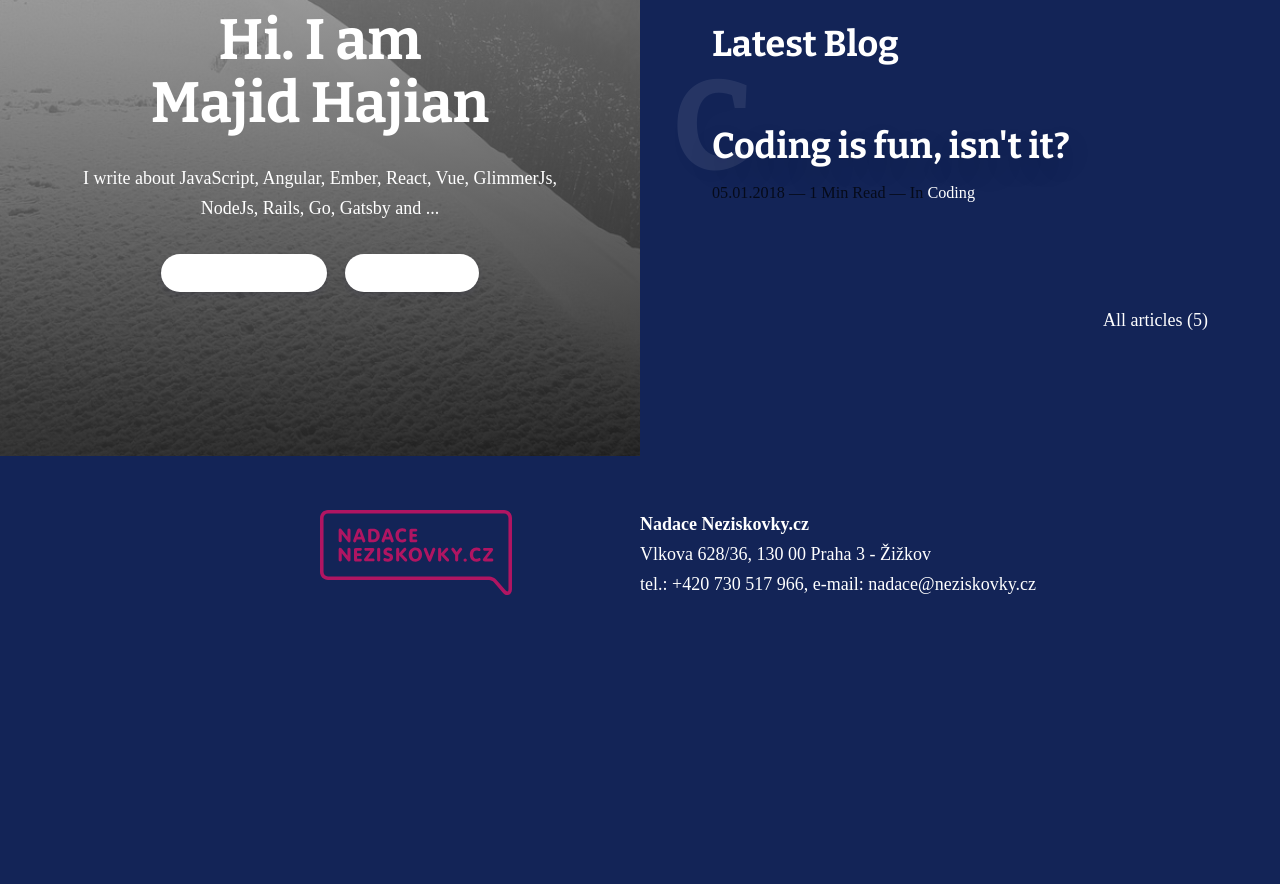
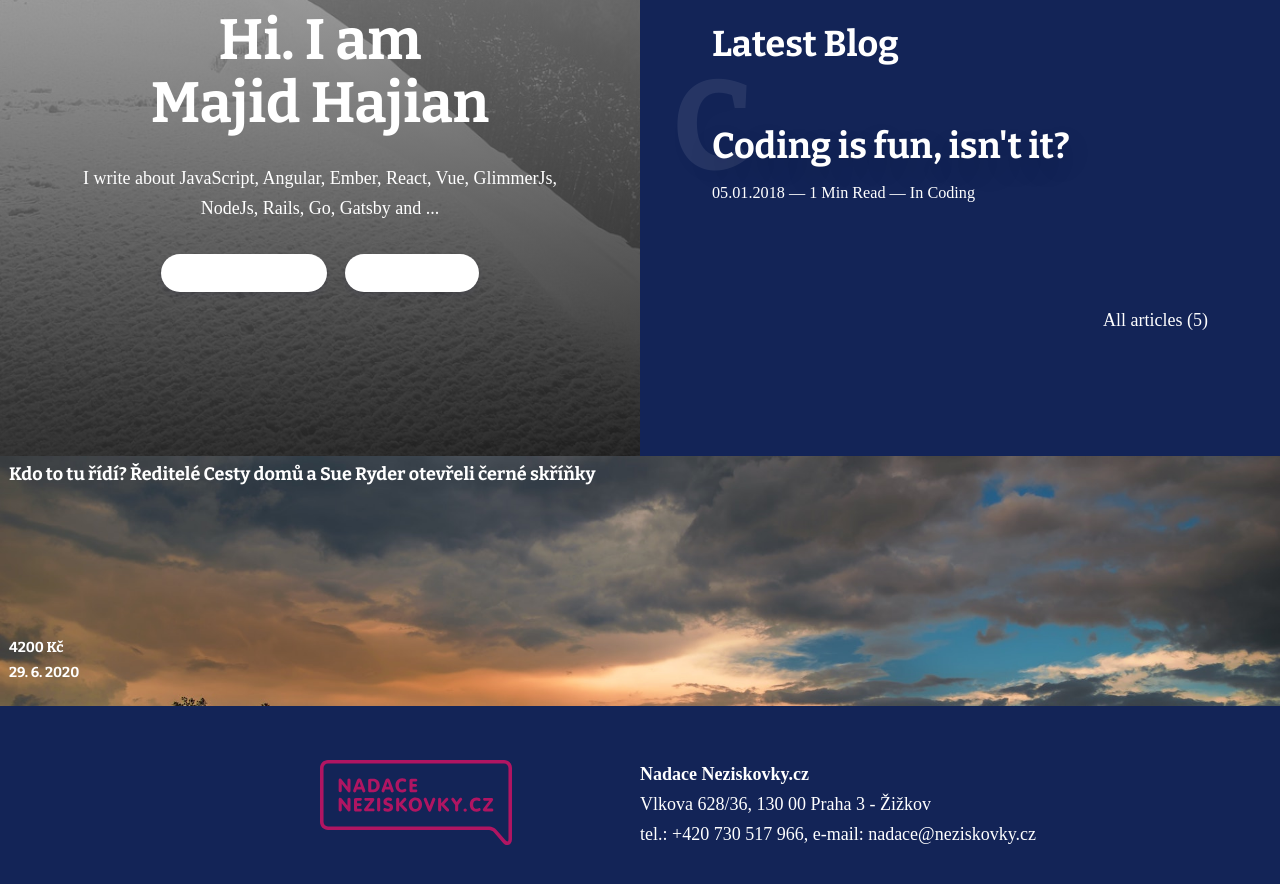
Before and after one commit to NikolaRusakov/nadace-neziskovky, a Gatsby site: page / in a window 1280 px wide. Shown: the part 344-1228 px from the top of the page. Before the commit the page ends 1028 px from the top, so only its background shows below. Built offline with nearby package versions, Linux system fonts and the light colour scheme; Gatsby itself is replaced by a stand-in of ours; some packages are replaced by stand-ins of ours; a web font is replaced by a local one.

Commit message:
feat(event-card): create event card

```diff
--- a/package.json
+++ b/package.json
@@ -89,6 +89,10 @@
     "typography": "^0.16.19"
   },
   "dependencies": {
+    "@fortawesome/fontawesome-svg-core": "^1.2.25",
+    "@fortawesome/free-regular-svg-icons": "^5.11.2",
+    "@fortawesome/free-solid-svg-icons": "^5.11.2",
+    "@fortawesome/react-fontawesome": "^0.1.7",
     "gatsby-plugin-google-tagmanager": "^2.1.17",
     "http-proxy-middleware": "^0.20.0"
   }
--- /dev/null
+++ b/src/components/EventCard.tsx
@@ -0,0 +1,41 @@
+import React from 'react';
+import styled from 'styled-components';
+
+const CardWithBg: any = styled.div`
+  background-image: url("${(props: any) => props.src}");
+  background-size: cover;
+  width: 100%;
+  height: 250px;
+  position: relative;
+  .title, .price, .date {
+    padding: 0.5rem;
+  };
+  .price {
+    position: absolute;
+    top: 70%;
+  }
+  .date {
+    padding: 0.5rem;
+    position: absolute;
+    top: 80%;
+  }
+`;
+
+interface EventCardProps {
+  title: string;
+  price: string;
+  date: Date;
+  imgSrc: string;
+}
+
+export const EventCard: any = (props: EventCardProps) => {
+  const { title, price, date, imgSrc } = props;
+
+  return (
+    <CardWithBg src={imgSrc}>
+      <h4 className="title">{title}</h4>
+      <h5 className="price">{price}</h5>
+      <h5 className="date">{date}</h5>
+    </CardWithBg>
+  );
+};
--- a/src/components/Layout.tsx
+++ b/src/components/Layout.tsx
@@ -29,7 +29,7 @@ const GlobalStyle = createGlobalStyle`
   }
   body {
     background: ${theme.colors.bg};
-    color: ${theme.colors.grey.default};
+    color: ${theme.colors.white};
     font-family: ${theme.fonts.main};
     @media ${media.phone} {
       font-size: 14px;
--- a/src/pages/index.tsx
+++ b/src/pages/index.tsx
@@ -9,6 +9,7 @@ import { media } from '../utils/media';
 import rgba from 'polished/lib/color/rgba';
 import darken from 'polished/lib/color/darken';
 import lighten from 'polished/lib/color/lighten';
+import { EventCard } from '../components/EventCard';
 
 const Homepage = styled.main`
   display: flex;
@@ -118,6 +119,12 @@ export default class IndexPage extends React.Component<PageProps> {
             </GridRow>
           </Homepage>
         </Wrapper>
+        <EventCard
+          imgSrc="assets/bg/1.jpg"
+          date="29. 6. 2020"
+          price="4200 Kč"
+          title={'Kdo to tu řídí? Ředitelé Cesty domů a Sue Ryder otevřeli černé skříňky'}
+        />
       </Layout>
     );
   }
```
Also changed, not shown: 1 other file.
